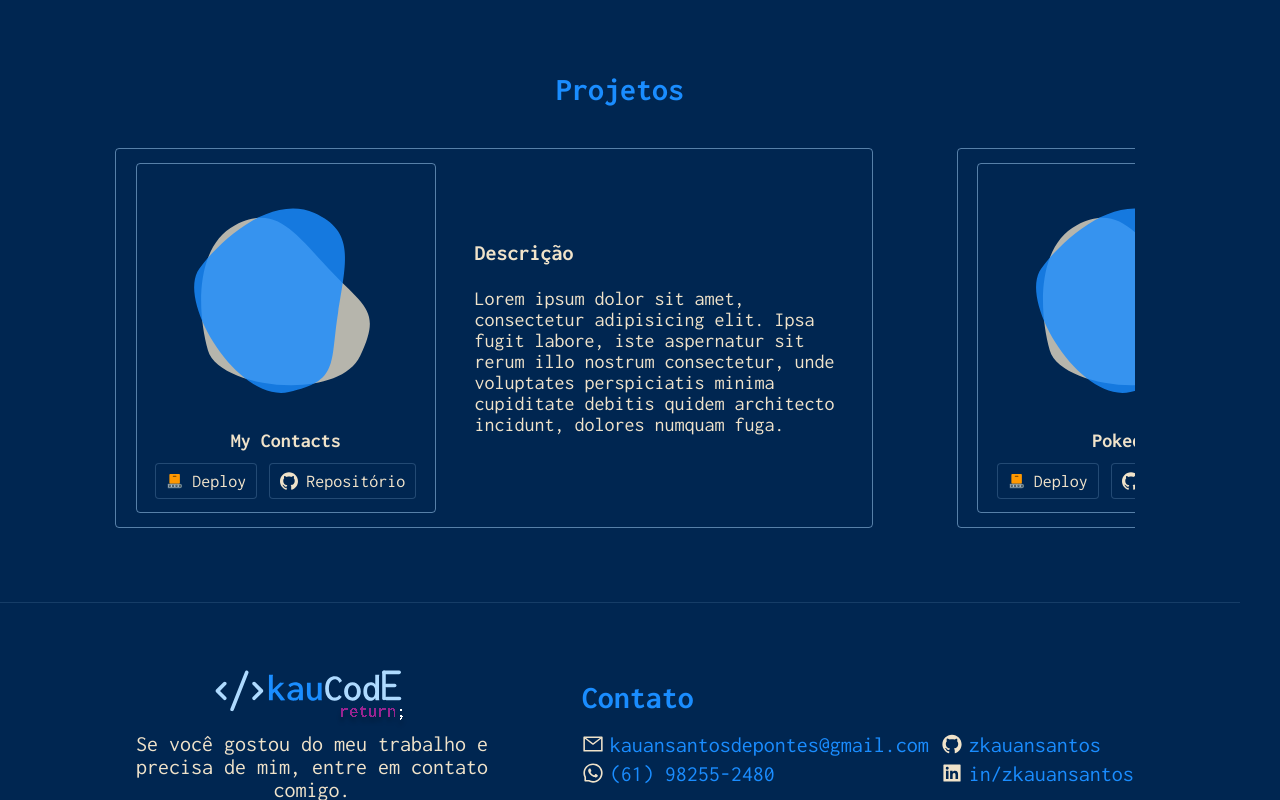
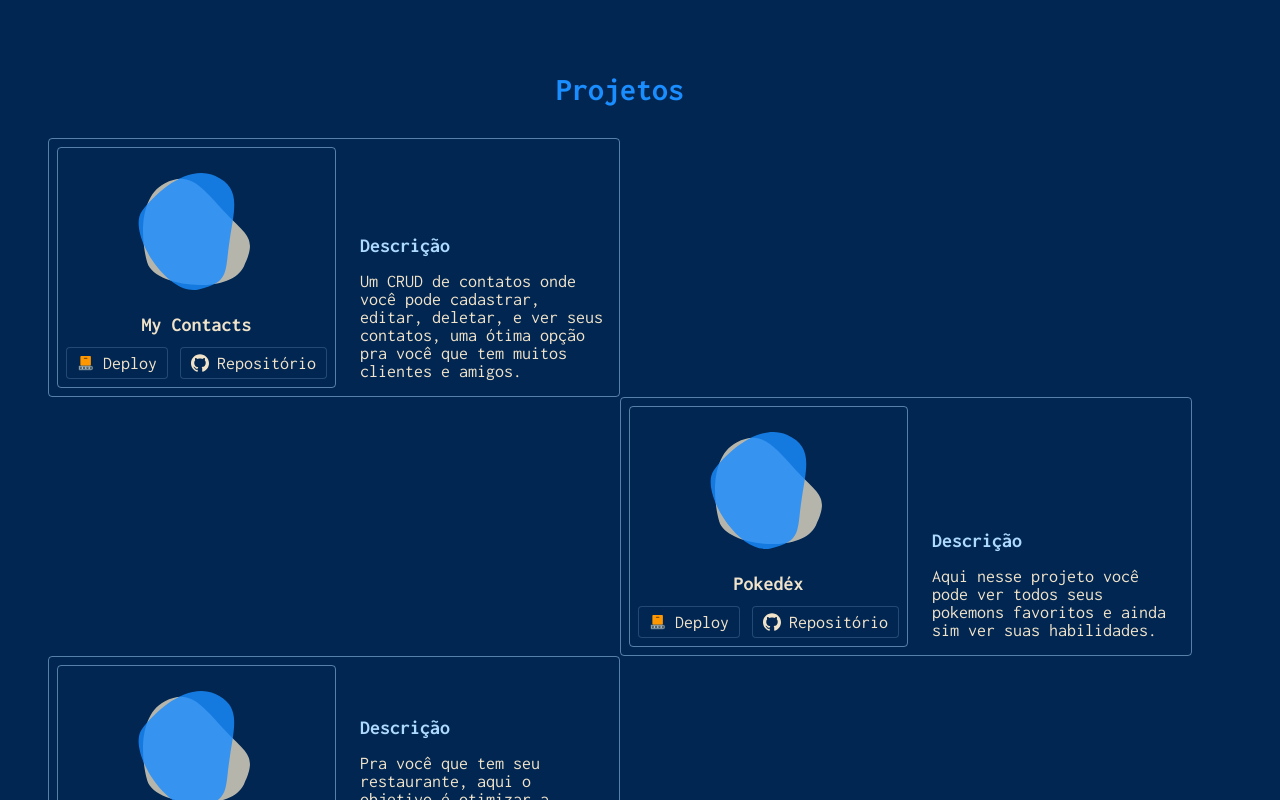
Before and after one commit to zkauansantos/portfolio, a React (Vite) app: page / in a window 1280 px wide. Shown: the part 1360-2160 px from the top of the page. Built offline with nearby package versions, Linux system fonts and the light colour scheme.

Commit message:
removed swiper of component projects added display grid in in zigzag shape

```diff
--- a/src/components/Projects/index.tsx
+++ b/src/components/Projects/index.tsx
@@ -1,18 +1,10 @@
-import { Swiper, SwiperSlide } from 'swiper/react';
-import {
-  FreeMode, A11y, Navigation, Pagination,
-} from 'swiper';
-import 'swiper/css';
-import 'swiper/css/free-mode';
-import 'swiper/swiper-bundle.css';
-
 import { SiGithub } from 'react-icons/si';
 import { FcDeployment } from 'react-icons/fc';
 
 import { projects } from '../../mocks/projects';
 
 import {
-  Card, CardProject, Container, DescriptionCard,
+  CardProject, Container, ContainerWrapper, DescriptionCard, Slide,
 } from './styles';
 import test from '../../assets/imgs/detailAbout.svg';
 
@@ -21,23 +13,9 @@ export default function Projects() {
     <Container id='projects'>
       <h3>Projetos</h3>
 
-      <Swiper
-        data-aos='fade-up'
-        data-aos-duration='1800'
-        mousewheel={{ releaseOnEdges: true }}
-        freeMode
-        navigation={{ nextEl: '.swiper-button-next', prevEl: '.swiper-button-prev' }}
-        pagination={{ clickable: true, el: '.swiper-pagination' }}
-        grabCursor
-        modules={[FreeMode, A11y, Navigation, Pagination]}
-        className='swiper'
-        slidesPerView={1.2}
-        speed={0.1}
-
-      >
-        {projects.map((project) => (
-          <SwiperSlide key={project.id}>
-            <Card>
+      <ContainerWrapper>
+        {projects.map((project, i) => (
+          <Slide gridRow={i}>
             <CardProject>
               <img src={test} alt='' />
 
@@ -59,16 +37,12 @@ export default function Projects() {
               <strong>Descrição</strong>
 
               <p>
-                  Lorem ipsum dolor sit amet, consectetur adipisicing elit.
-                  Ipsa fugit labore, iste aspernatur sit rerum illo nostrum consectetur,
-                  unde voluptates perspiciatis minima cupiditate debitis quidem architecto incidunt,
-                  dolores numquam fuga.
+                {project.description}
               </p>
             </DescriptionCard>
-            </Card>
-          </SwiperSlide>
+          </Slide>
         ))}
-      </Swiper>
+      </ContainerWrapper>
     </Container>
   );
 }
--- a/src/components/Projects/styles.ts
+++ b/src/components/Projects/styles.ts
@@ -22,32 +22,44 @@ export const Container = styled.section`
   }
 `;
 
-export const Card = styled.div`
+export const Slide = styled.div<{ gridRow: number }>`
   height: 100%;
-  width: 90%;
   border: 1px solid  rgba(174, 218, 255, 0.5);
   display: flex;
   border-radius: 4px;
-  justify-content: space-around;
+  justify-content: space-between;
+  gap: 16px;
   align-items: center;
+  text-align: center;
+  padding: 0px 8px 8px 8px;
+
+
+  :nth-of-type(even) {
+      grid-column: 2;
+      grid-row: ${({ gridRow }) => (gridRow === 1 ? gridRow + 1 : gridRow + 1)};
+    }
+
+  :nth-of-type(odd){
+      grid-row: ${({ gridRow }) => (gridRow === 2 ? gridRow + 1 : gridRow + 1)};
+    }
 `;
 
 export const CardProject = styled.div`
+  margin-top: 8px;
   border-radius: 4px;
   display: flex;
   flex-direction: column;
   justify-content: center;
   align-items: center;
-    height: 350px;
-    width: 300px;
   border: 1px solid rgba(174, 218, 255, 0.5);
+  padding: 8px;
 
   img {
     display: flex;
     justify-content: center;
     align-items: center;
-    height: 70%;
-    width: 80%;
+    height: 150px;
+    width: 100%;
     margin-bottom: 8px;
   }
 
@@ -56,39 +68,73 @@ export const CardProject = styled.div`
   }
 
   .links {
+    width: 100%;
     display: flex;
+    justify-content: center;
+    align-items: center;
     margin-top: 12px;
     gap: 12px;
 
     a {
       display: flex;
+      padding: 6px 10px;
       align-items: center;
       justify-content: center;
       gap: 8px;
       font-size: 18px;
       border-radius: 4px;
-      padding: 8px 10px;
       background: ${({ theme }) => theme.colors.lightBg};
       transition: 0.2s;
       border: 1px solid  rgba(174, 218, 255, 0.2);
 
       :hover {
       background: rgba(174, 218, 255, 0.5);
-
       }
     }
   }
 `;
 
 export const DescriptionCard = styled.div`
-  width: 50%;
+  display: flex;
+  padding: 8px;
+  flex-direction: column;
+  align-items: flex-start;
+  justify-content: flex-end;
+  text-align: start;
+  height: 100%;
 
   strong {
-    font-size: 22px;
+    font-size: 20px;
+    margin-bottom: 16px;
+    color: ${({ theme }) => theme.colors.details};
   }
 
   p {
+    font-size: 18px;
+  }
+
+  @media screen and (max-width: 950px){
+    strong {
       font-size: 20px;
-    margin-top: 24px;
+    }
+
+    p {
+      font-size: 18px;
+    }
+  }
+
+  @media screen and (max-width: 800px){
+    strong {
+      font-size: 18px;
+    }
+
+    p {
+      font-size: 16px;
+    }
   }
 `;
+
+export const ContainerWrapper = styled.div`
+    display: grid;
+    grid-template-columns: 1fr 1fr;
+`;
--- a/src/components/Welcome/index.tsx
+++ b/src/components/Welcome/index.tsx
@@ -1,7 +1,6 @@
 import { AiFillGithub, AiOutlineCloudDownload } from 'react-icons/ai';
 import { Container, ContainerText, Illustrations } from './styles';
 import mySelf from '../../assets/imgs/mySelf.svg';
-import { Arrow } from '../ArrowMore';
 
 export default function Welcome() {
   return (
@@ -39,7 +38,6 @@ export default function Welcome() {
       <Illustrations data-aos='fade-left'>
         <img src={mySelf} alt='Foto Kauan Santos' />
       </Illustrations>
-      <Arrow />
     </Container>
   );
 }
--- a/src/components/Welcome/styles.ts
+++ b/src/components/Welcome/styles.ts
@@ -77,6 +77,10 @@ export const ContainerText = styled.div`
       max-width: 80%;
       text-align: center;
     }
+
+    .arrow {
+      display: none;
+    }
   }
 
   @media screen and (max-width: 450px) {
--- a/src/mocks/projects.ts
+++ b/src/mocks/projects.ts
@@ -3,35 +3,41 @@ export const projects = [
     id: 1,
     gitUrl: 'https://github.com/zkauansantos/frontEndMyContacts',
     name: 'My Contacts',
-    imagesPaths: '../assets/imgs/bgIllustrations.svg',
+    imagesPaths: ['../../assets/imgs/bgIllustrations.svg'],
+    description: 'Um CRUD de contatos onde você pode cadastrar, editar, deletar, e ver seus contatos, uma ótima opção pra você que tem muitos clientes e amigos.',
     deploy: '#',
+
   },
   {
     id: 2,
     gitUrl: 'https://github.com/zkauansantos/questPokeAPI',
     name: 'Pokedéx',
-    imagesPaths: '../../assets/imgs/bgIllustrations.svg',
+    imagesPaths: ['../../assets/imgs/bgIllustrations.svg'],
+    description: 'Aqui nesse projeto você pode ver todos seus pokemons favoritos e ainda sim ver suas habilidades.',
     deploy: 'https://questpoke.netlify.app',
   },
   {
     id: 3,
     gitUrl: 'https://github.com/zkauansantos/',
     name: 'WaiterApp',
-    imagesPaths: '../../assets/imgs/bgIllustrations.svg',
+    imagesPaths: ['../../assets/imgs/bgIllustrations.svg'],
+    description: 'Pra você que tem seu restaurante, aqui o objetivo é otimizar a produtividade da sua cozinha, onde o garçom faz os pedidods pelo celular e a cozinha pode vizualizar todos os pedidos.',
     deploy: '#',
   },
   {
     id: 4,
     gitUrl: 'https://github.com/zkauansantos/',
     name: 'Ibge Infos',
-    imagesPaths: '../../assets/imgs/bgIllustrations.svg',
+    imagesPaths: ['../../assets/imgs/bgIllustrations.svg'],
+    description: 'Um CRUD de contatos onde você pode cadastrar, editar, deletar, e ver seus contatos, uma ótima opção pra você que tem muitos clientes e amigos',
     deploy: '#',
   },
   {
     id: 5,
     gitUrl: 'https://github.com/zkauansantos/',
     name: 'Portifólio',
-    imagesPaths: '../../assets/imgs/bgIllustrations.svg',
+    imagesPaths: ['../../assets/imgs/bgIllustrations.svg'],
+    description: 'Um CRUD de contatos onde você pode cadastrar, editar, deletar, e ver seus contatos, uma ótima opção pra você que tem muitos clientes e amigos',
     deploy: '#',
   },
 ];
```
Lines whose indentation alone changed are shown as unchanged.
